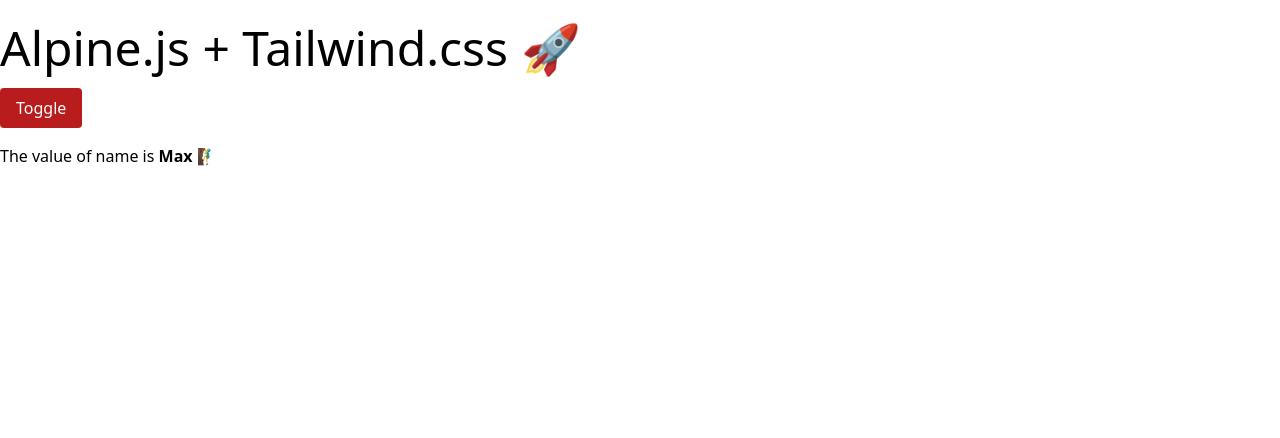
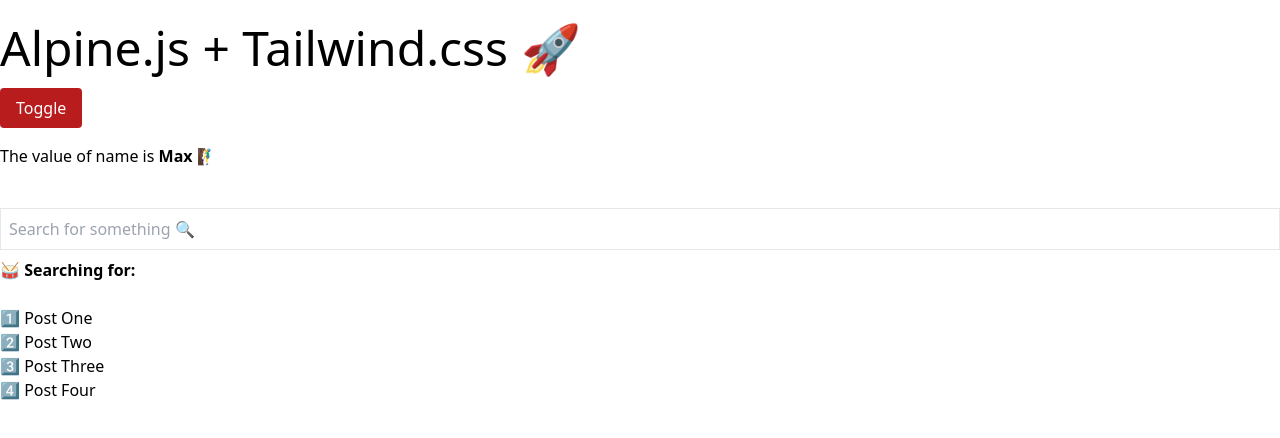
Before and after one commit to maximebarber/alpine-crash-course, a plain HTML site: page index.html in a window 1280 px wide. Drawn offline with nearby package versions, Linux system fonts and the light colour scheme.

Commit message:
Added more attributes

```diff
--- a/index.html
+++ b/index.html
@@ -18,11 +18,23 @@
       <h1 class="text-5xl mb-4">Alpine.js + Tailwind.css 🚀</h1>
 
       <!-- x-data Alpine component -->
-      <div x-data="{open: false, name: 'Max'}">
-
+      <div
+        x-data="{
+        open: false,
+        name: 'Max',
+        search: '',
+        posts: [
+          {title: '1️⃣ Post One'},
+          {title: '2️⃣ Post Two'},
+          {title: '3️⃣ Post Three'},
+          {title: '4️⃣ Post Four'}
+        ]
+      }"
+      >
         <!-- x-on x-bind-->
         <button
-          x-on:click="open = !open" class="text-white px-4 py-2 rounded"
+          x-on:click="open = !open"
+          class="text-white px-4 py-2 rounded"
           x-bind:class="open ? 'bg-green-700' : 'bg-red-700'"
         >
           Toggle
@@ -39,9 +51,7 @@
           x-transition:leave-end="opacity-0 scale-90"
           x-cloak
         >
-          <p class="my-6 rounded">
-            Hello 👋
-          </p>
+          <p class="my-6 rounded">Hello 👋</p>
         </div>
 
         <!-- x-text -->
@@ -50,8 +60,30 @@
         </div>
 
         <!-- x-effect -->
-        <div x-effect="console.log('🚀 ~ file: index.html ~ open:', open)"></div>
+        <div
+          x-effect="console.log('🚀 ~ file: index.html ~ open:', open)"
+        ></div>
 
+        <!-- x-model -->
+        <input
+          type="text"
+          class="border p-2 w-full mb-2 mt-6"
+          x-model="search"
+          placeholder="Search for something 🔍"
+        />
+        <span class="font-bold">🥁 Searching for:</span>
+        <span x-text="search"></span>
+
+        <!-- x-if -->
+        <template X-if="open">
+          <div class="bg-pink-50 p-2 mt-8">Template based on a condition</div>
+        </template>
+
+        <!-- x-for -->
+        <h3 class="text-2xl mt-6 mb-3 font-bold"></h3>
+        <template x-for="post in posts">
+          <div x-text="post.title"></div>
+        </template>
       </div>
     </div>
   </body>
```
